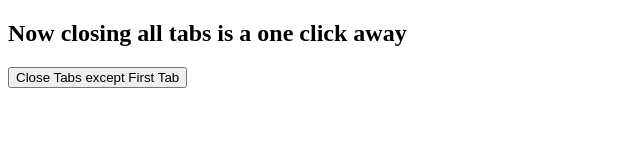
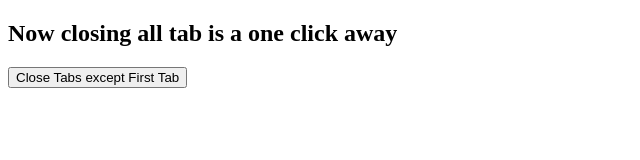
Before and after one commit to bahnisikhadhar/TestingGitPush, a plain HTML site: page index.html in a window 1280 px wide. Shown: the full height of the page, 0-640 px from the left. Drawn offline with Linux system fonts and the light colour scheme.

Commit message:
First commit

```diff
--- a/index.html
+++ b/index.html
@@ -8,7 +8,7 @@
 
 <body>
     <div class="main_container">
-        <h2>Now closing all tabs is a one click away</h2>
+        <h2>Now closing all tab is a one click away</h2>
         <button id="closeTabsButton">Close Tabs except First Tab</button>
     </div>
 </body>
```
